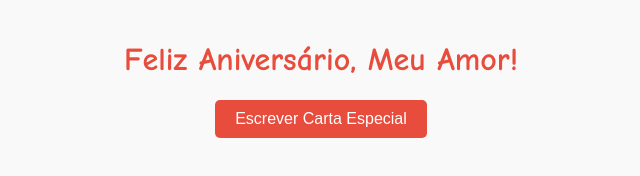
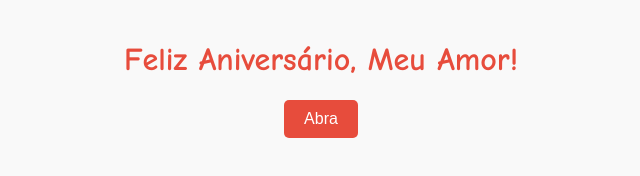
Before and after one commit to samuelfigueired/Carta, a plain HTML site: page index.html in a window 1280 px wide. Shown: the whole page, without its empty margins (319-959 px from the left). Drawn offline with Linux system fonts and the light colour scheme.

Commit message:
Update index.html

```diff
--- a/index.html
+++ b/index.html
@@ -8,6 +8,6 @@
 </head>
 <body>
     <h1>Feliz Aniversário, Meu Amor!</h1>
-    <button onclick="window.location.href='carta.html'">Escrever Carta Especial</button>
+    <button onclick="window.location.href='carta.html'">Abra</button>
 </body>
 </html>
```
